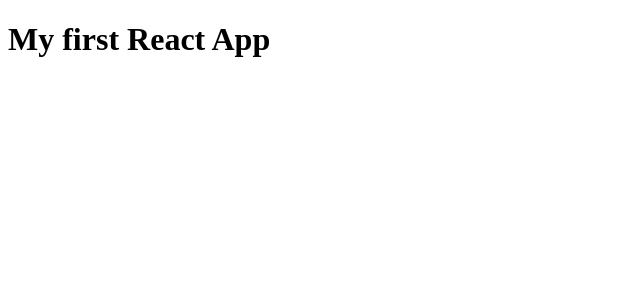
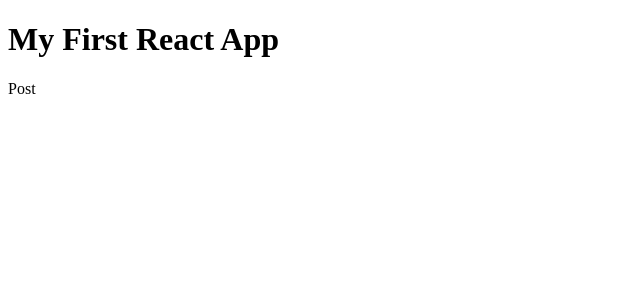
Before and after one commit to RafaelMoid/RocketSeatReact01, a React (Vite) app in the folder 01-fundamentos-react/: page / in a window 1280 px wide. Shown: the top 300 px of the page, without its empty margins (0-640 px from the left). Built offline with nearby package versions, Linux system fonts and the light colour scheme.

Commit message:
Iniciando com React aula 05 - Entendendo componentes e sua importação

```diff
--- a/01-fundamentos-react/src/App.jsx
+++ b/01-fundamentos-react/src/App.jsx
@@ -1,8 +1,11 @@
-function App() {
+import { Post } from "./Post";
+
+export function App() {
 
   return (
-   <h1>My first React App</h1>
+    <>
+      <h1>My First React App</h1>
+      <Post/>
+    </>
   )
 }
-
-export default App
--- /dev/null
+++ b/01-fundamentos-react/src/Post.jsx
@@ -0,0 +1,3 @@
+export function Post() {
+    return <p>Post</p>
+}
--- a/01-fundamentos-react/src/main.jsx
+++ b/01-fundamentos-react/src/main.jsx
@@ -1,6 +1,6 @@
 import React from 'react'
 import ReactDOM from 'react-dom/client'
-import App from './App.jsx'
+import { App } from './App.jsx'
 
 ReactDOM.createRoot(document.getElementById('root')).render(
   <React.StrictMode>
```
